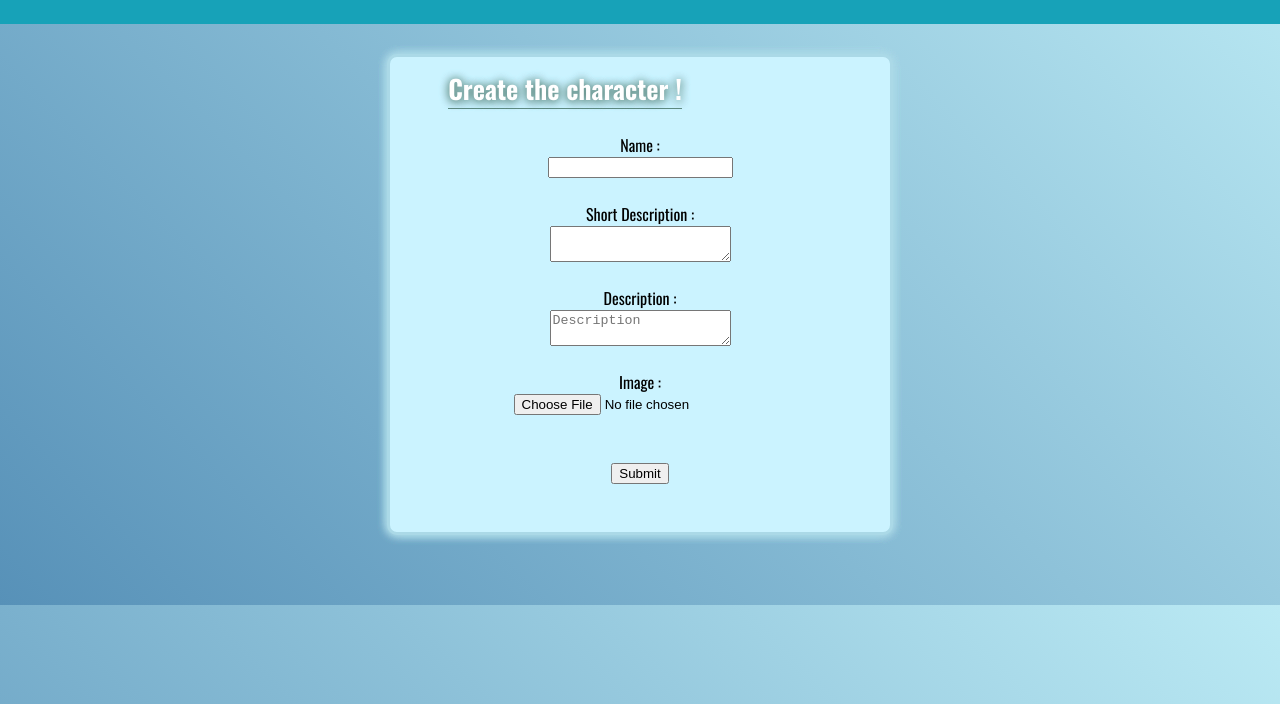
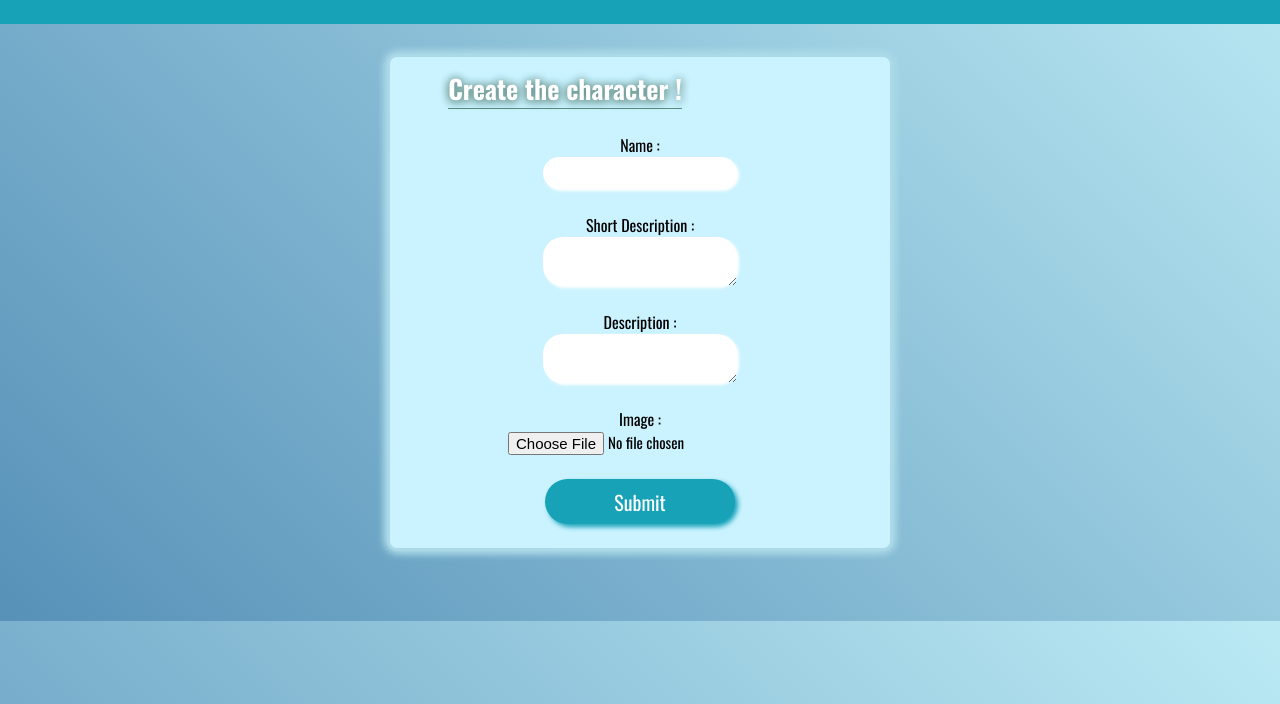
Before and after one commit to AnaisnKoussa/character-manager, a website built with Vite: page character-manager/index.html in a window 1280 px wide. Both pictures are taken after a click on the icon 40 px from the left and 57 px from the top of the page. Shown: the part 96-800 px from the top of the page. Built offline with nearby package versions, Linux system fonts and the light colour scheme; no server answers.

Commit message:
Add modif css

```diff
--- a/character-manager/character-creation.js
+++ b/character-manager/character-creation.js
@@ -17,10 +17,10 @@ aCreation.addEventListener("click", () => {
         <label for="sDescription">Short Description :</label>
         <textarea id="sDescription" class= "textField"></textarea></br>
         <label for="description">Description :</label>
-        <textarea id="description" class= "textField" placeholder="Description"></textarea></br>
+        <textarea id="description" class= "textField"></textarea></br>
         <label for= "image">Image :</label>
-        <input type="file" id="image" name="image" accept=".jpg, .jpeg, .png"></br></br>
-        <button id="submit">Submit</button></br></br>
+        <input type="file" id="image" name="image" accept=".jpg, .jpeg, .png"></br>
+        <button id="submit">Submit</button></br>
     </form>
     `
     let button = document.querySelector("#submit");
--- a/character-manager/dashboard.js
+++ b/character-manager/dashboard.js
@@ -52,10 +52,10 @@ let showDetailsCard = (character) => {
             <label for="sDescription">Short Description :</label>
             <textarea id="sDescription" class= "textField"></textarea></br>
             <label for="description">Description :</label>
-            <textarea id="description" class= "textField" placeholder="Description"></textarea></br>
+            <textarea id="description" class= "textField"></textarea></br>
             <label for= "image">Image :</label>
-            <input type="file" id="image" name="image" accept=".jpg, .jpeg, .png"></br></br>
-            <button id="submit">Submit</button></br></br>
+            <input type="file" id="image" name="image" accept=".jpg, .jpeg, .png"></br>
+            <button id="submit">Submit</button></br>
         </form>
         `
     let button = document.querySelector("#submit");
--- a/character-manager/style.scss
+++ b/character-manager/style.scss
@@ -178,23 +178,56 @@ body{
           display: flex;
           flex-direction: column;
           align-items: center;
-          .txtField{
-            width: max;
-            height: 45px;
-            background-color:#cbf3ff ;
-            border:none;
-            border-bottom: solid 1px #5f8a80;
-            border-top:  solid 1px #5f8a80;
+          #name {
+            height: 30px;
+            width: 190px;
+            font-size: 15px;
+            font-family: 'Oswald', sans-serif;
+            border: none;
+            box-shadow: 2px 2px 3px white;
+            border-radius: 45px;
+            background-color: white;
             text-align: center;
-            margin: 20px 0 15px 0;
+            padding: 1px 2px;
               ::marker{
                 background-color: yellow;
               }
 
           }
           textarea {
-            vertical-align: top;
+            height: 45px;
+            width: 190px;
+            font-size: 15px;
+            font-family: 'Oswald', sans-serif;
+            border: none;
+            box-shadow: 2px 2px 3px white;
+            border-radius: 20px;
+            background-color: white;
+            text-align: center;
           }
+          #image{
+            font-size: 15px;
+            font-family: 'Oswald', sans-serif;
+          }
+          #submit {
+            height: 45px;
+            width: 190px;
+            font-size: 20px;
+            font-family: 'Oswald', sans-serif;
+            border: none;
+            box-shadow: 3px 3px 5px #17A2B8;
+            border-radius: 30px;
+            background-color: #17A2B8;
+            color: white;
+            text-align: center;
+            &:hover{
+              opacity: 70%;
+              cursor: pointer;
+              color: black;
+
+            }
+          }
+
 
           .imageForm{
             color:red;
```
